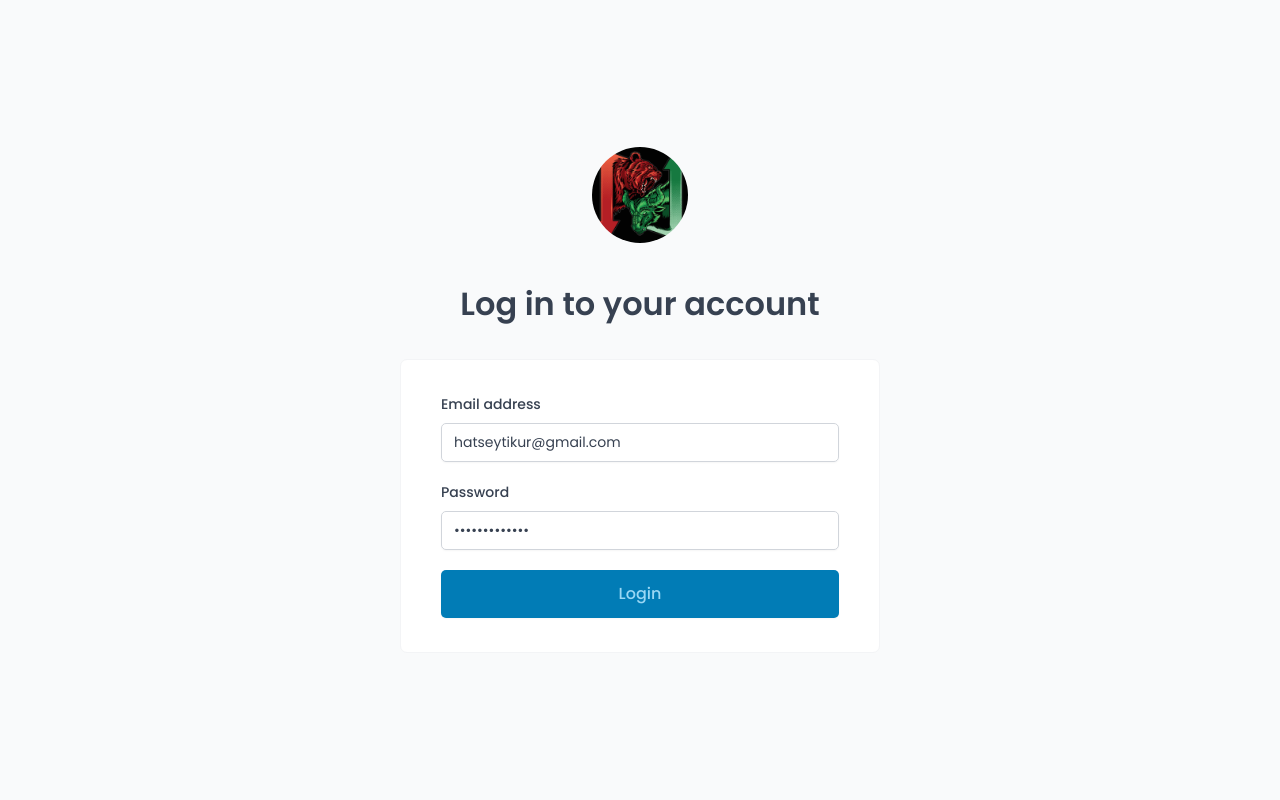
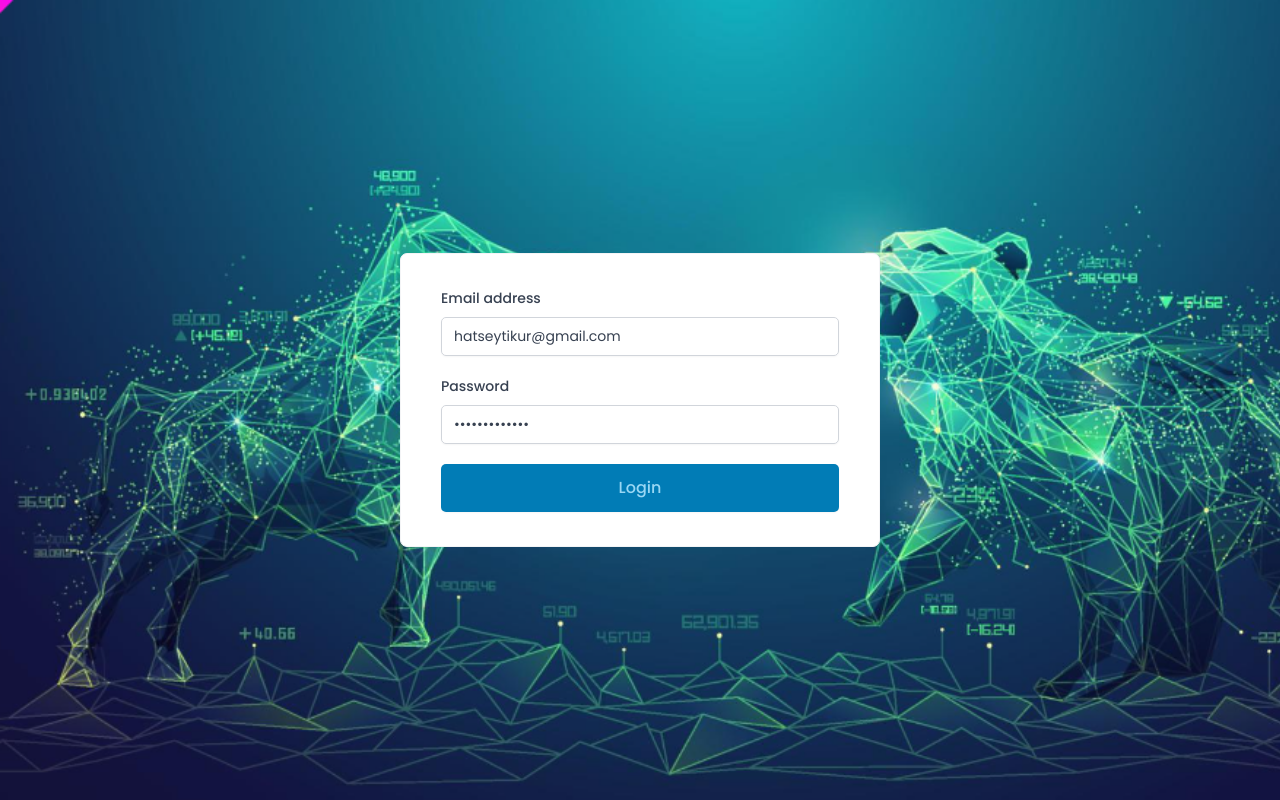
Before and after one commit to Hats21/my-forex-strategy, a React (Vite) app: page /login in a window 1280 px wide. Built offline with nearby package versions, Linux system fonts and the light colour scheme; a web font is replaced by a local one.

Commit message:
changing the background of the login page

```diff
--- a/src/pages/Login.jsx
+++ b/src/pages/Login.jsx
@@ -1,7 +1,6 @@
 import styled from "styled-components";
 import LoginForm from "../features/authentication/LoginForm";
-import Logo from "../ui/Logo";
-import Heading from "../ui/Heading";
+// import Logo from "../ui/Logo";
 import { useNavigate } from "react-router-dom";
 import { useUser } from "../features/authentication/useUser";
 import { useEffect } from "react";
@@ -14,6 +13,8 @@ const LoginLayout = styled.main`
   justify-content: center;
   gap: 3.2rem;
   background-color: var(--color-grey-50);
+  background-image: url("/img/bg-login.png");
+  background-size: cover;
 `;
 
 function Login() {
@@ -29,8 +30,6 @@ function Login() {
 
   return (
     <LoginLayout>
-      <Logo />
-      <Heading as="h4">Log in to your account</Heading>
       <LoginForm />
     </LoginLayout>
   );
```
Also changed, not shown: public/img/bg-login.png (added).
